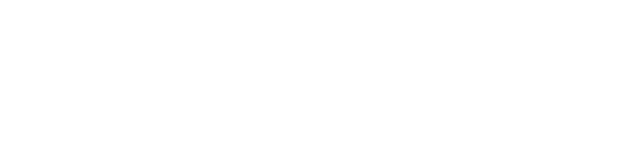
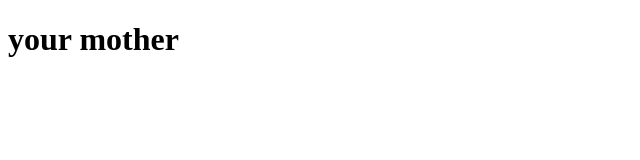
Before and after one commit to Gabrieltrinidad0101/test, a plain HTML site: page index.html in a window 1280 px wide. Shown: the whole page, without its empty margins (0-640 px from the left). Drawn offline with Linux system fonts and the light colour scheme.

Commit message:
main version

```diff
--- a/index.html
+++ b/index.html
@@ -7,6 +7,6 @@
     <title>Document</title>
 </head>
 <body>
-    <h1><h1><h1><h1><h1><h1></h1></h1></h1></h1></h1></h1>
+    <h1>your mother</h1>
 </body>
 </html>
```
